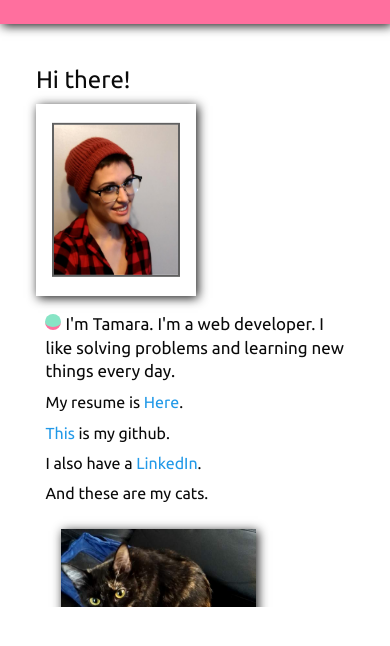
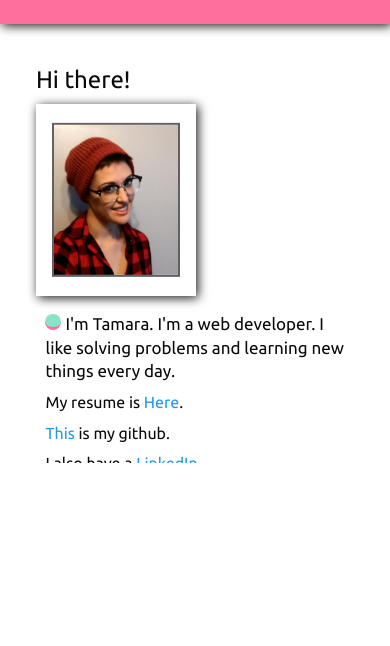
Before and after one commit to sofanisba/sofanisba.github.io, a website: page index.html in a window 390 px wide. Shown: the part 128-774 px from the top of the page. Drawn offline with Linux system fonts and the light colour scheme.

Commit message:
fiddlin' more

```diff
--- a/assets/sass/app.scss
+++ b/assets/sass/app.scss
@@ -310,12 +310,9 @@ p.speech {
     width: 100%;
     float:clear;
   }
-  .cat {
-    max-height: 1rem;
+  .content {
+    height: 25rem;
   }
-  // .content {
-  //   height:
-  // }
 }
 
 @media (max-width: 320px) {
```
Also changed, not shown: dist/css/app.css.
